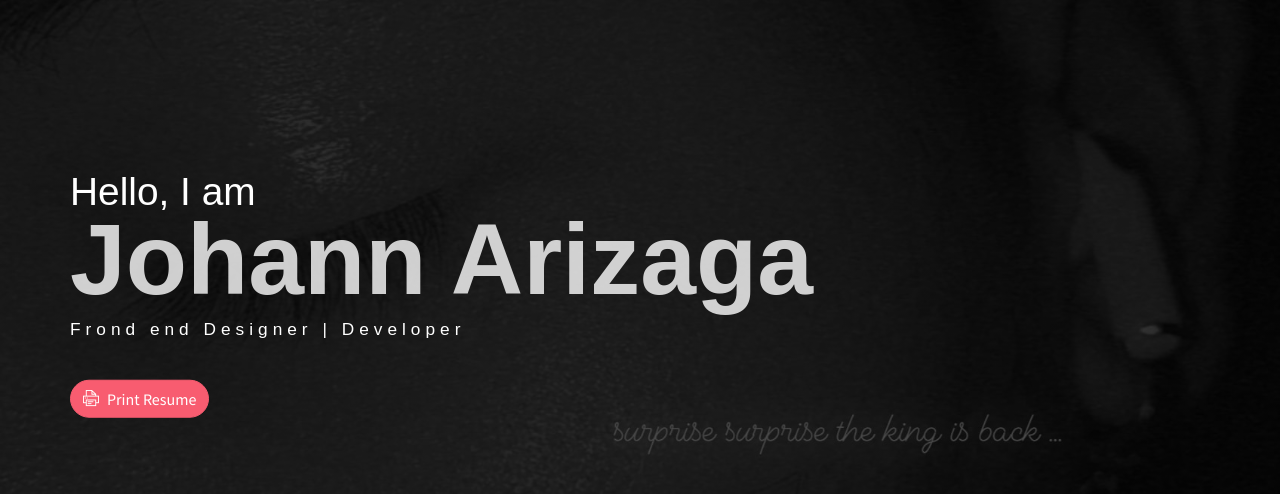
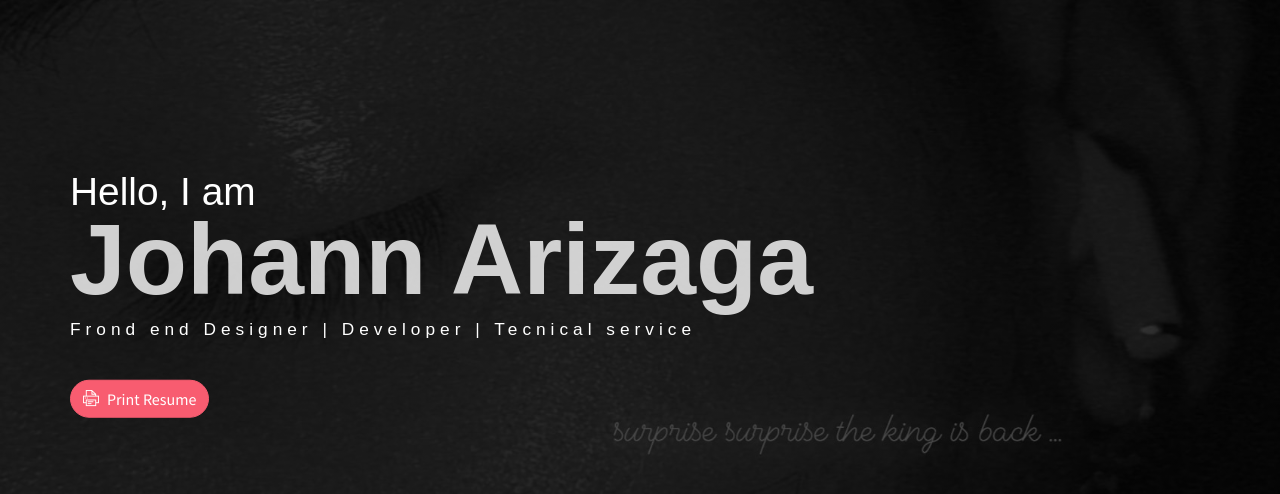
Before and after one commit to Johann2323/Johann2323.github.io, a website: page index.html in a window 1280 px wide. Shown: the part 59-553 px from the top of the page. Drawn offline with Linux system fonts and the light colour scheme; some packages are replaced by stand-ins of ours.

Commit message:
introduccion7

```diff
--- a/index.html
+++ b/index.html
@@ -25,7 +25,7 @@
             <div class="header-content">
                 <h4 class="header-subtitle" >Hello, I am</h4>
                 <h1 class="header-title">Johann Arizaga</h1>
-                <h6 class="header-mono" >Frond end Designer | Developer</h6>
+                <h6 class="header-mono" >Frond end Designer | Developer | Tecnical service</h6>
                 <button class="btn btn-primary btn-rounded"><i class="ti-printer pr-2"></i>Print Resume</button>
             </div>
         </div>
```
